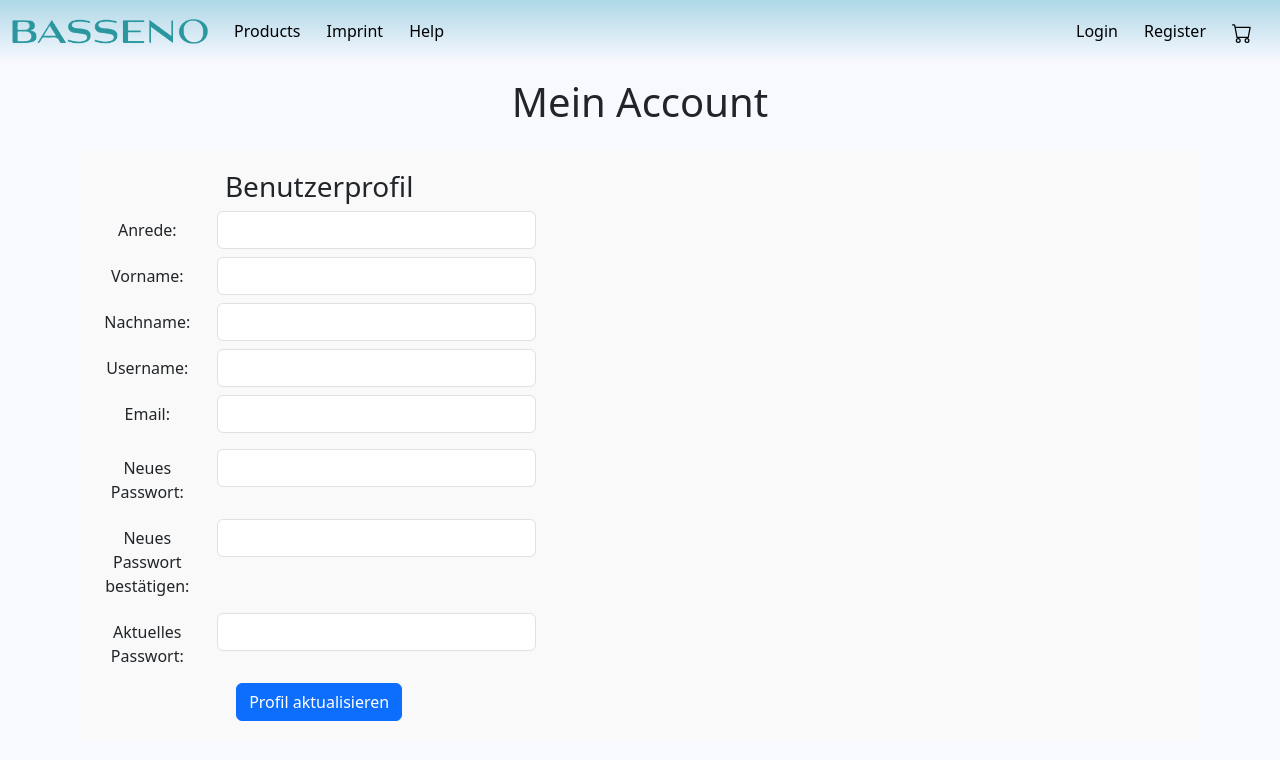
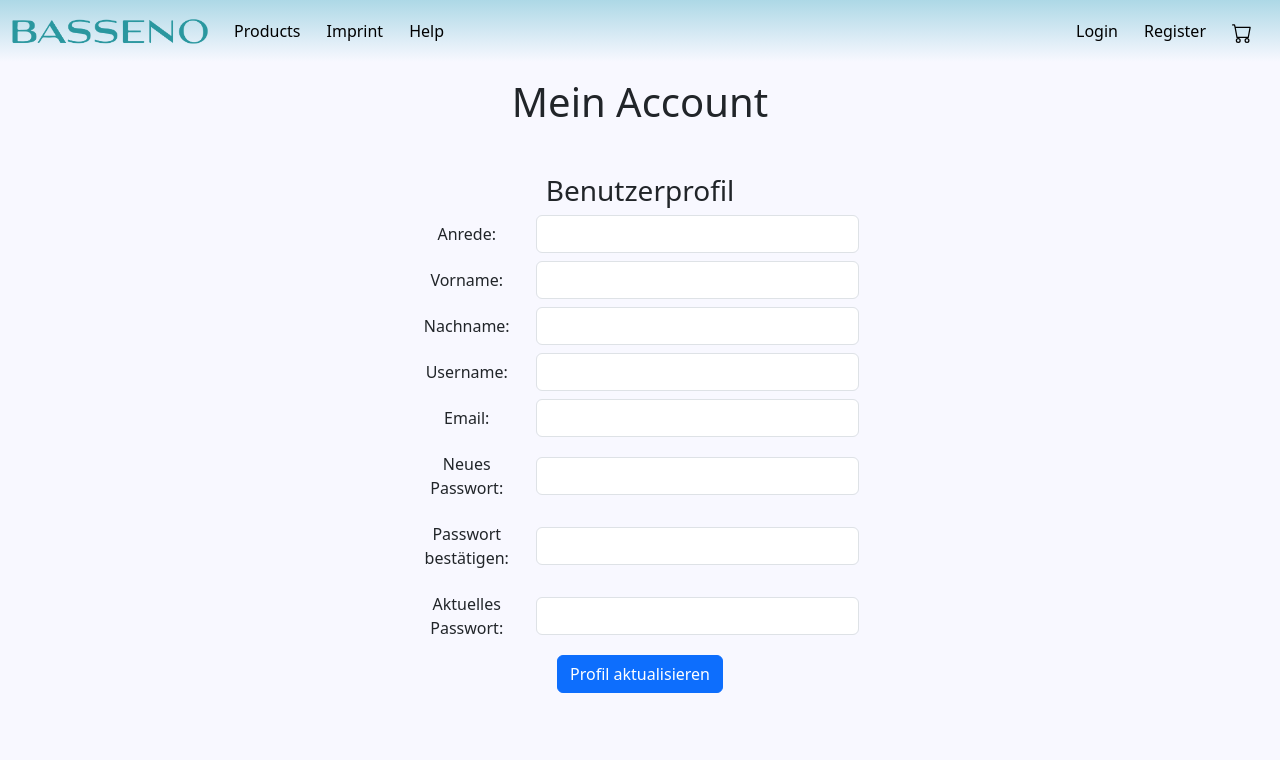
Before and after one commit to Paul-Slawicek/webeng-project, a Vue app in the folder fweng/: page /profile in a window 1280 px wide. Shown: the top 760 px of the page. Built offline with nearby package versions, Linux system fonts and the light colour scheme.

Commit message:
added profile styling and logout navigation

```diff
--- a/fweng/src/components/NavBar.vue
+++ b/fweng/src/components/NavBar.vue
@@ -31,7 +31,7 @@
           <router-link class="nav-link" to="/login">Login</router-link>
         </li>
         <li class="nav-item" v-if="authStore.isLoggedIn">
-          <button class="btn btn-link nav-link" @click="logout">Logout</button>
+          <button class="btn btn-link nav-link" to="/" @click="logout">Logout</button>
         </li>
         <li class="nav-item" v-if="!authStore.isLoggedIn">
           <router-link class="nav-link" to="/register">Register</router-link>
@@ -66,6 +66,7 @@
 </template>
 
 <script>
+import router from "@/router";
 import { useAuthStore } from "@/stores/authStore";
 
 export default {
@@ -76,7 +77,8 @@ export default {
 
     // Logout-Methode
     const logout = () => {
-      authStore.logout(); // Pinia-Store aktualisieren
+      authStore.logout();
+      router.push("/");
     };
 
     return {
--- a/fweng/src/views/ProfileView.vue
+++ b/fweng/src/views/ProfileView.vue
@@ -1,12 +1,13 @@
 <template>
-  <div class="container mt-3">
+  <div class="container-wrapper">
     <div class="text-center mb-4 mt-3">
       <h1>Mein Account</h1>
     </div>
+    <div class="container d-flex align-items-center justify-content-center">
       <div class="profile-container">
         <div class="row">
-        <div class="col-md-5">
-          <h3>Benutzerprofil</h3>
+          <div class="col-md-12">
+            <h3 class="text-center">Benutzerprofil</h3>
             <form @submit.prevent="updateProfile">
               <!-- Anrede -->
               <div class="form-group row mb-2">
@@ -22,53 +23,31 @@
               <div class="form-group row mb-2">
                 <label for="firstname" class="col-sm-3 col-form-label">Vorname:</label>
                 <div class="col-sm-9">
-                <input
-                  type="text"
-                  id="firstname"
-                  v-model="profileData.firstname"
-                  class="form-control"
-                />
+                  <input type="text" id="firstname" v-model="profileData.firstname" class="form-control" />
                 </div>
               </div>
               <!-- Nachname -->
               <div class="form-group row mb-2">
                 <label for="lastname" class="col-sm-3 col-form-label">Nachname:</label>
                 <div class="col-sm-9">
-                <input
-                  type="text"
-                  id="lastname"
-                  v-model="profileData.lastname"
-                  class="form-control"
-                />
+                  <input type="text" id="lastname" v-model="profileData.lastname" class="form-control" />
                 </div>
               </div>
               <!-- Username -->
               <div class="form-group row mb-2">
                 <label for="username" class="col-sm-3 col-form-label">Username:</label>
                 <div class="col-sm-9">
-                <input
-                  type="text"
-                  id="username"
-                  v-model="profileData.username"
-                  class="form-control"
-                />
+                  <input type="text" id="username" v-model="profileData.username" class="form-control" />
                 </div>
               </div>
               <!-- Email -->
               <div class="form-group row mb-2">
                 <label for="email" class="col-sm-3 col-form-label">Email:</label>
                 <div class="col-sm-9">
-                <input
-                  type="email"
-                  id="email"
-                  v-model="profileData.email"
-                  class="form-control"
-                />
+                  <input type="email" id="email" v-model="profileData.email" class="form-control" />
                 </div>
               </div>
-            <div class="form-group row mb-2">
-</div>
-<div class="form-group row mb-2">
+              <div class="form-group row mb-2 align-items-center">
   <label for="new-password" class="col-sm-3 col-form-label">Neues Passwort:</label>
   <div class="col-sm-9">
     <input
@@ -79,8 +58,9 @@
     />
   </div>
 </div>
-<div class="form-group row mb-2">
-  <label for="confirm-password" class="col-sm-3 col-form-label">Neues Passwort bestätigen:</label>
+
+<div class="form-group row mb-2 align-items-center">
+  <label for="confirm-password" class="col-sm-3 col-form-label">Passwort bestätigen:</label>
   <div class="col-sm-9">
     <input
       type="password"
@@ -91,7 +71,7 @@
   </div>
 </div>
 
-            <div class="form-group row mb-2">
+<div class="form-group row mb-2 align-items-center">
   <label for="current-password" class="col-sm-3 col-form-label">Aktuelles Passwort:</label>
   <div class="col-sm-9">
     <input
@@ -103,6 +83,7 @@
     />
   </div>
 </div>
+
               <div class="text-center">
                 <button type="submit" class="btn btn-primary">Profil aktualisieren</button>
               </div>
@@ -111,7 +92,9 @@
         </div>
       </div>
     </div>
+  </div>
 </template>
+
 
 
 <script>
@@ -262,9 +245,6 @@ export default {
 
 
 <style scoped>
-.profile-container {
-  padding: 20px;
-  background: #f9f9f9;
-  border-radius: 5px;
-}
+
+
 </style>
```
Lines whose indentation alone changed are shown as unchanged.
